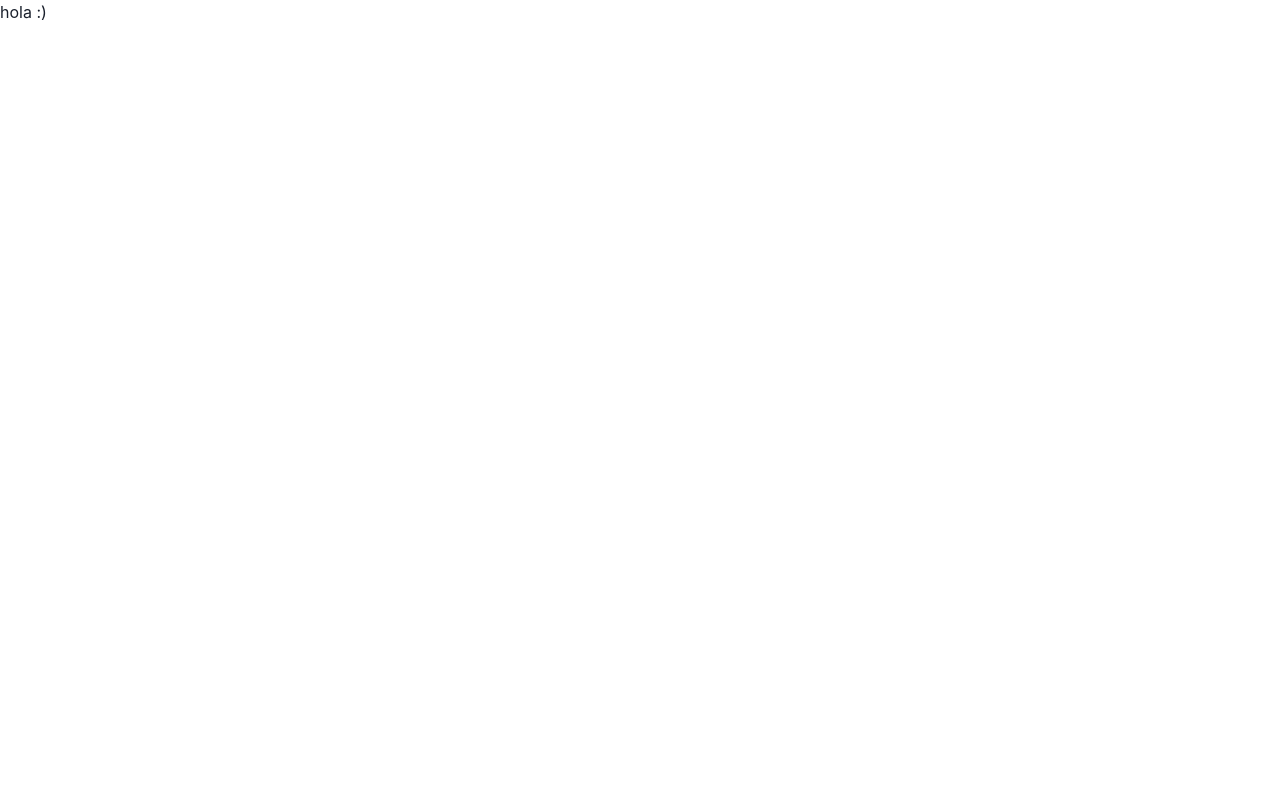
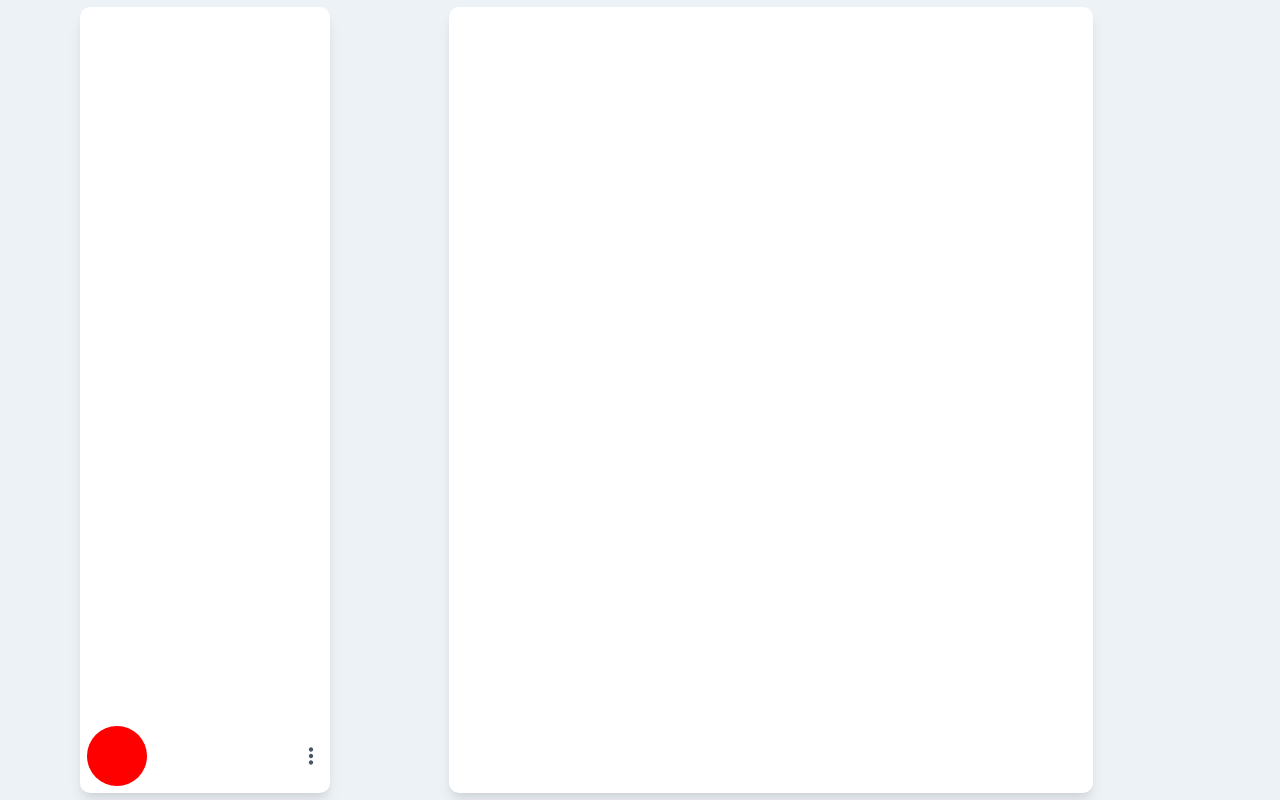
Before and after one commit to DanielIH94/EventApp, a React (Create React App) app in the folder ClientApp/: page / in a window 1280 px wide. Built offline with nearby package versions, Linux system fonts and the light colour scheme.

Commit message:
Routing settings

```diff
--- a/ClientApp/package.json
+++ b/ClientApp/package.json
@@ -14,6 +14,7 @@
     "oidc-client": "^1.11.5",
     "react": "^17.0.2",
     "react-dom": "^17.0.2",
+    "react-icons": "^4.3.1",
     "react-router-bootstrap": "^0.25.0",
     "react-router-dom": "^6.3.0",
     "react-scripts": "^5.0.0",
--- a/ClientApp/src/App.js
+++ b/ClientApp/src/App.js
@@ -1,10 +1,11 @@
 import React from 'react';
 import { Box } from '@chakra-ui/react';
+import { Outlet } from 'react-router-dom';
 
 const App = () => {
   return (
     <Box>
-      hola :)
+      <Outlet/>
     </Box>
   );
 }
--- a/ClientApp/src/components/Home.jsx
+++ b/ClientApp/src/components/Home.jsx
@@ -1,8 +1,30 @@
 import React from 'react'
+import { Box, Center, Circle, Flex, HStack, Icon, IconButton, Spacer, VStack } from '@chakra-ui/react'
+import { BiDotsVerticalRounded } from "react-icons/bi"
 
 const Home = () => {
   return (
-    <div>Home</div>
+    <HStack w="100vw" h="100vh" align="stretch" p="7px" px={20} spacing={3} bg="gray.100">
+      <VStack bg="white" w="250px" borderRadius="10px" align="stretch" shadow="lg">
+        <Spacer />
+        <HStack p="7px" align="stretch">
+          <Circle size="60px" bg="red" />
+          <Spacer />
+          <Box w="25px">
+            <Center boxSize="full">
+              <Box as="button" p="3px" color="gray.600">
+                <BiDotsVerticalRounded fontSize="26px"/>
+              </Box>
+            </Center>
+          </Box>
+        </HStack>
+      </VStack>
+      <Center flex={1} alignItems="stretch">
+        <Box bg="white" w="75%" shadow="lg" borderRadius="10px">
+
+        </Box>
+      </Center>
+    </HStack>
   )
 }
 
--- a/ClientApp/src/components/Login.jsx
+++ b/ClientApp/src/components/Login.jsx
@@ -0,0 +1,9 @@
+import React from 'react'
+
+const Login = () => {
+  return (
+    <div>Login</div>
+  )
+}
+
+export default Login
--- a/ClientApp/src/index.js
+++ b/ClientApp/src/index.js
@@ -1,22 +1,30 @@
 import 'bootstrap/dist/css/bootstrap.css';
 import React from 'react';
 import ReactDOM from 'react-dom';
-import { BrowserRouter } from 'react-router-dom';
+import { BrowserRouter, Route, Routes } from 'react-router-dom';
 import App from './App';
 import * as serviceWorkerRegistration from './serviceWorkerRegistration';
 import reportWebVitals from './reportWebVitals';
 
 import { ChakraProvider } from "@chakra-ui/react"
+import Home from './components/Home';
+import Login from './components/Login';
 
 const baseUrl = document.getElementsByTagName('base')[0].getAttribute('href');
 const rootElement = document.getElementById('root');
 
 ReactDOM.render(
-  <BrowserRouter basename={baseUrl}>
-    <ChakraProvider>
-      <App />
-    </ChakraProvider>
-  </BrowserRouter>,
+  <ChakraProvider>
+    <BrowserRouter basename={baseUrl}>
+      <Routes>
+        <Route path='/' element={<App />}>
+          <Route index element={<Home />} />
+        </Route>
+        <Route path='login' element={<Login />} />
+        <Route path='*' element={<div>error 404 :c</div>}/>
+      </Routes>
+    </BrowserRouter>
+  </ChakraProvider>,
   rootElement
 );
 
```
Also changed, not shown: 1 other file (tests, documents, lock files or other folders).
